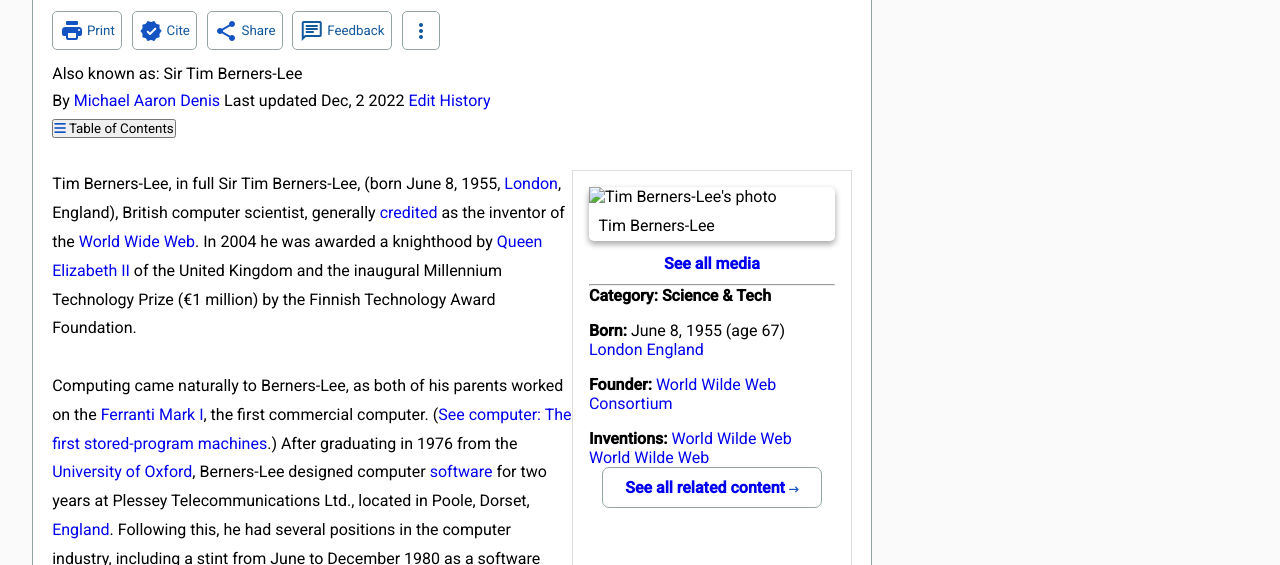
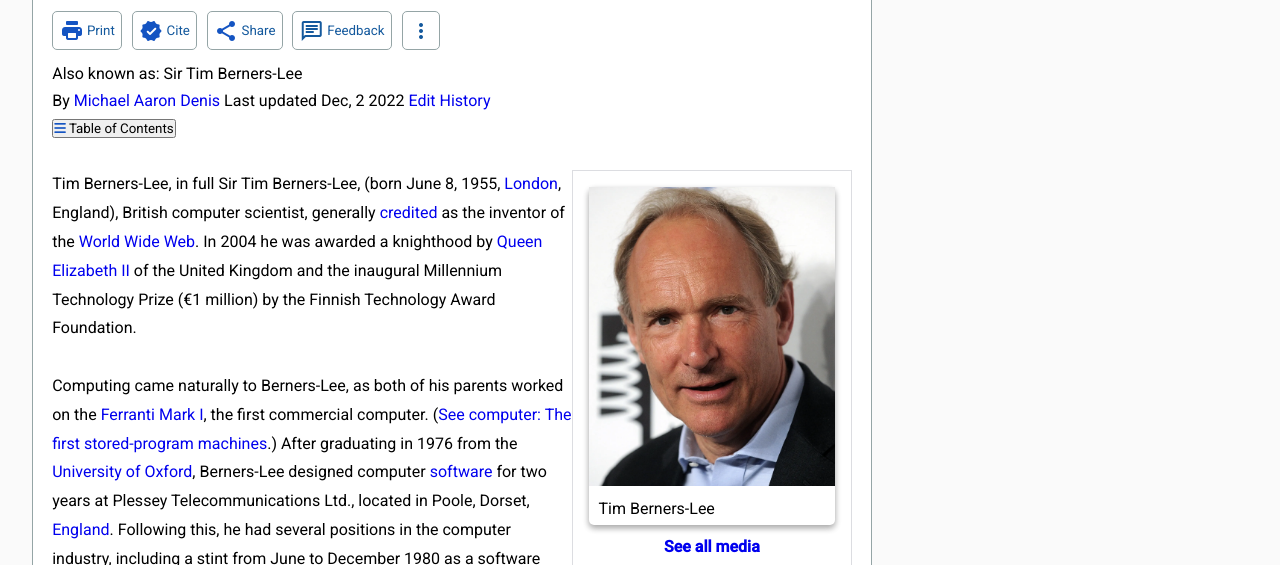
Before and after one commit to slatohamid/tim-berners-lee, a website built with Vite: page index.html in a window 1280 px wide. Shown: the part 219-784 px from the top of the page. Built offline with nearby package versions, Linux system fonts and the light colour scheme; files whose address does not match are found by name.

Commit message:
maybe this time

```diff
--- a/index.html
+++ b/index.html
@@ -112,7 +112,7 @@
       <aside>
         <figure>
           <img
-            src="./images/tim-berners-lee.png"
+            src="./images/British-scientist-Tim-Berners-Lee.webp"
             alt="Tim Berners-Lee's photo"
           />
           <figcaption>Tim Berners-Lee</figcaption>
```
Also changed, not shown: .github/workflows/deploy.yml.
